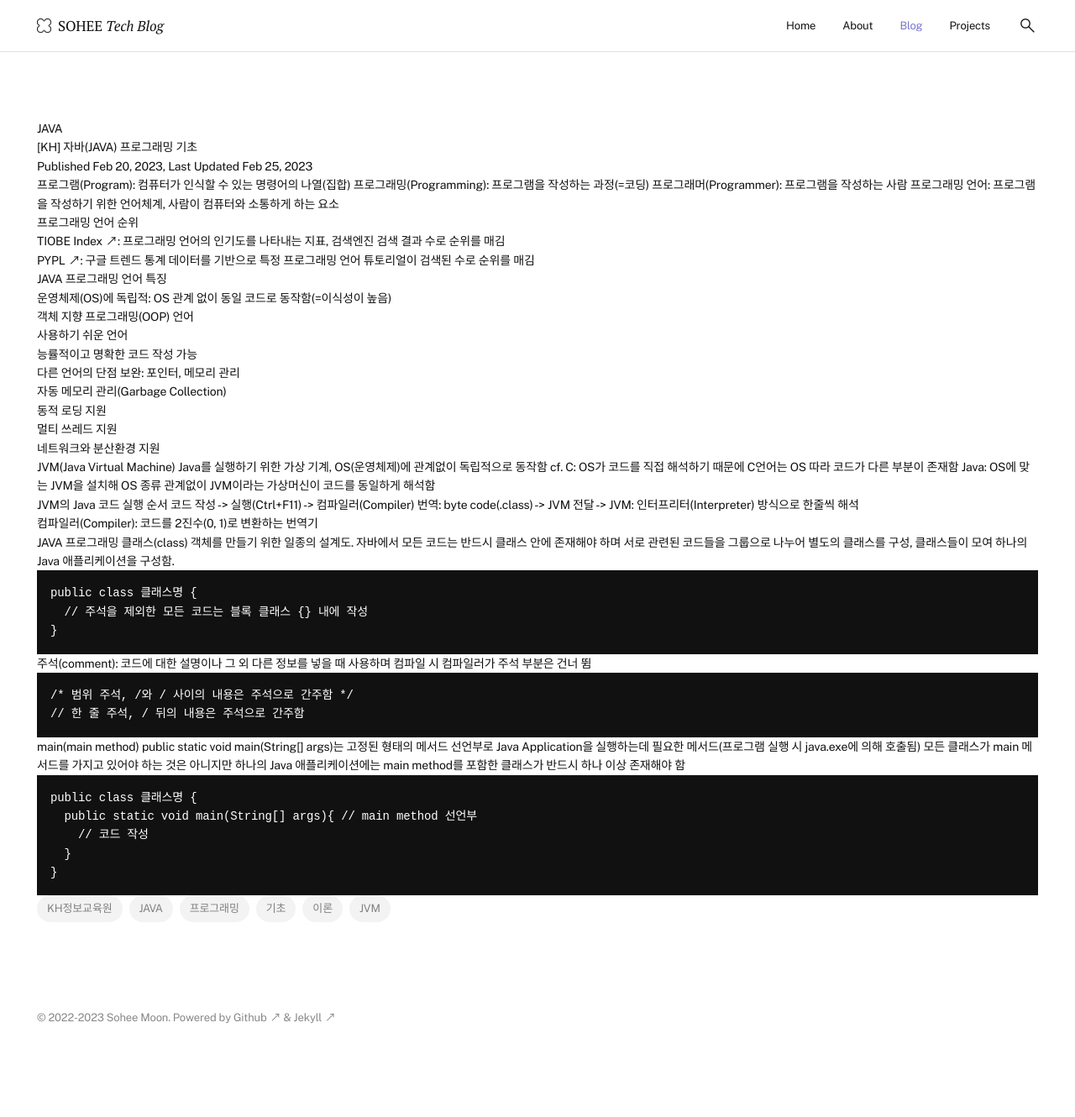
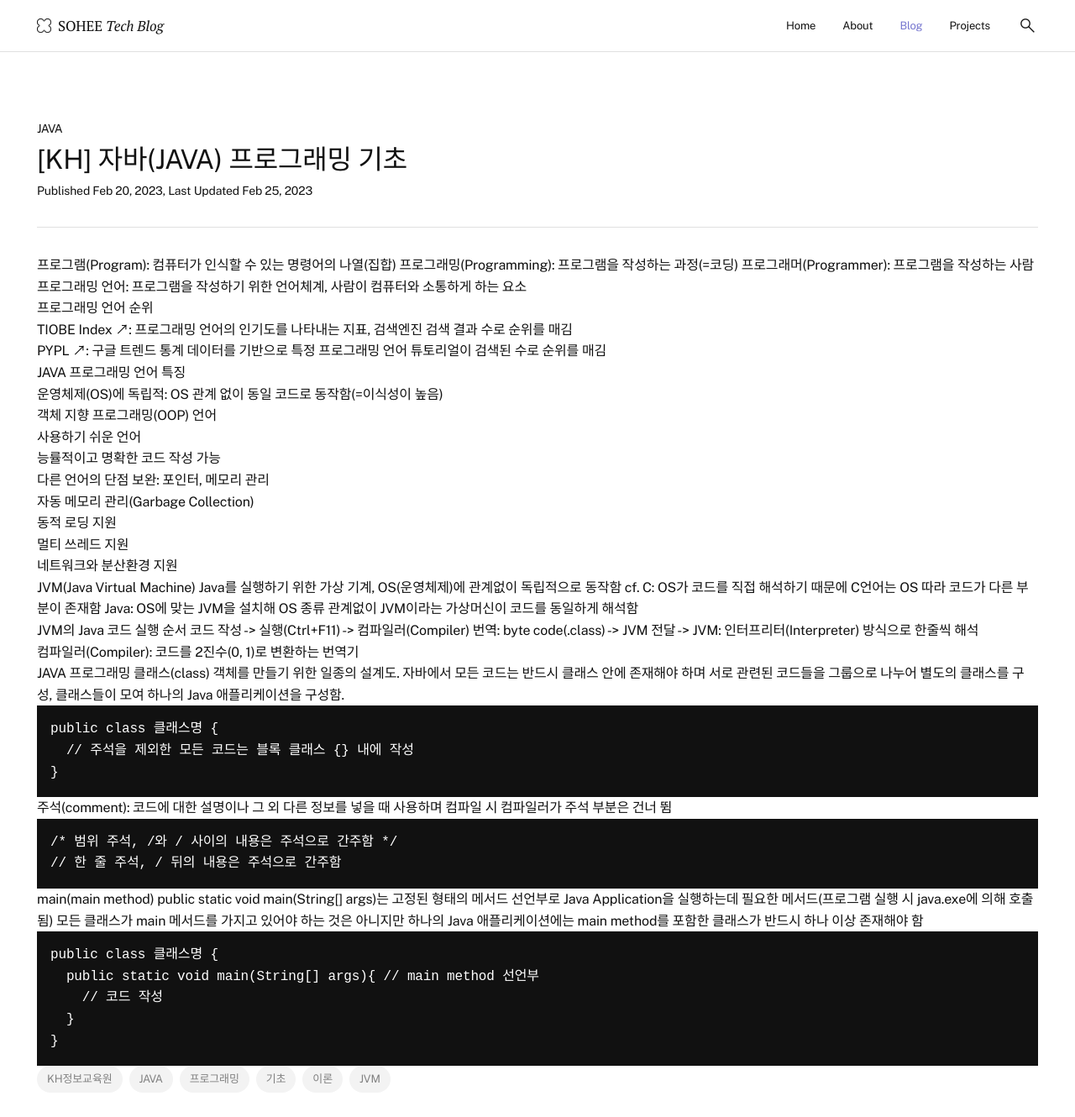
Before and after one commit to soheetech/soheetech.github.io, a Jekyll site: the page built from _posts/2023-02-25-kh-01-basic.md, in a window 1280 px wide and 1400 px high. Shown: the top 1330 px of the window at 84% size. Built offline with Jekyll 4.4.1, drawn with Linux system fonts in a browser that asks for light colours.

Commit message:
Update post.css

```diff
--- a/assets/css/post.css
+++ b/assets/css/post.css
@@ -17,6 +17,25 @@
 
 #main .post-list > li { width: calc( 100% / 3 ); }
 
-  /* post meta */
+  /* post list - meta */
   .post-list .post-date, .post-list .post-category { color: var(--color-d-gray); }
   .post-list .post-teaser, .post-list .post-excerpt  { margin-top: var(--size-50); }
+
+
+/* post meta */
+
+.post-meta {
+  padding-bottom: var(--size-60);
+  margin-bottom: var(--size-60);
+  border-bottom: 1px solid var(--color-gray);
+}
+
+.post-meta {}
+
+.post-meta .post-title { font-size: 32px; }
+
+
+
+/* post detail */
+
+.post-content { font-size: var(--font-big); }
```
